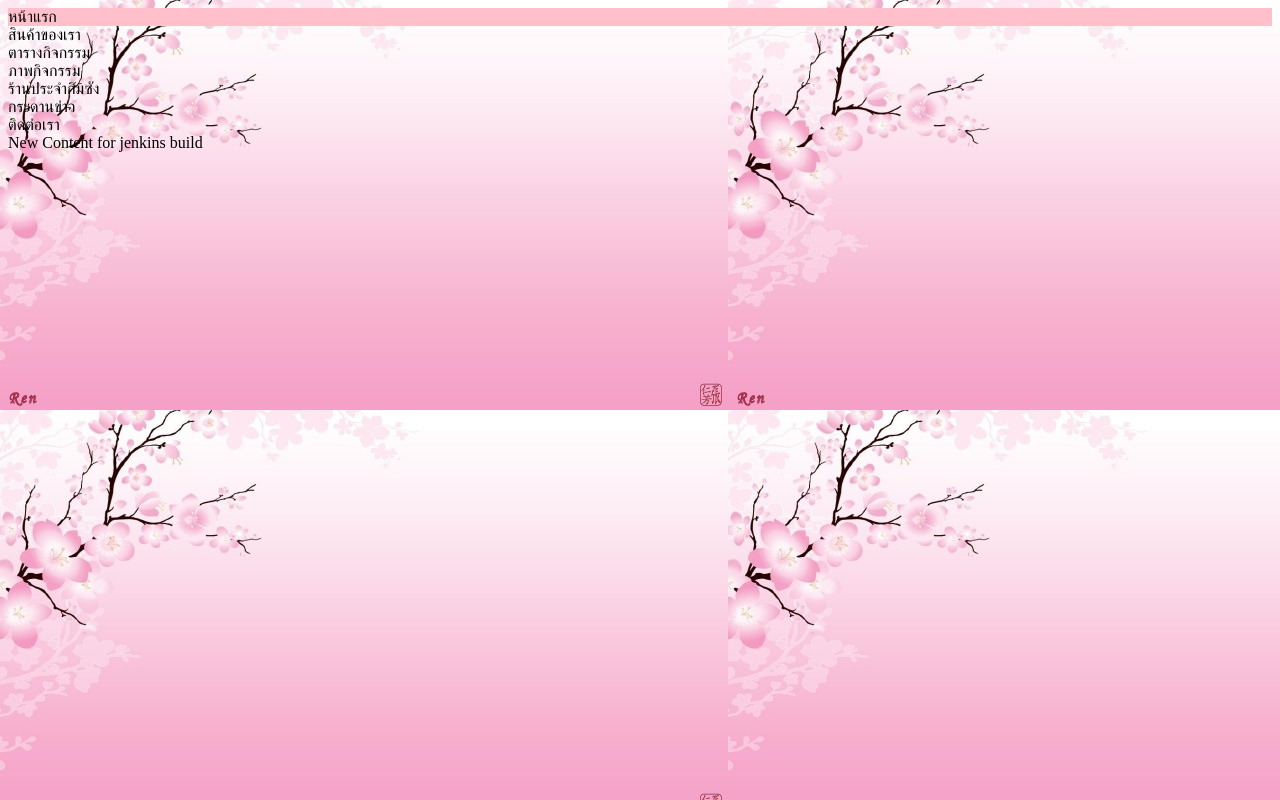
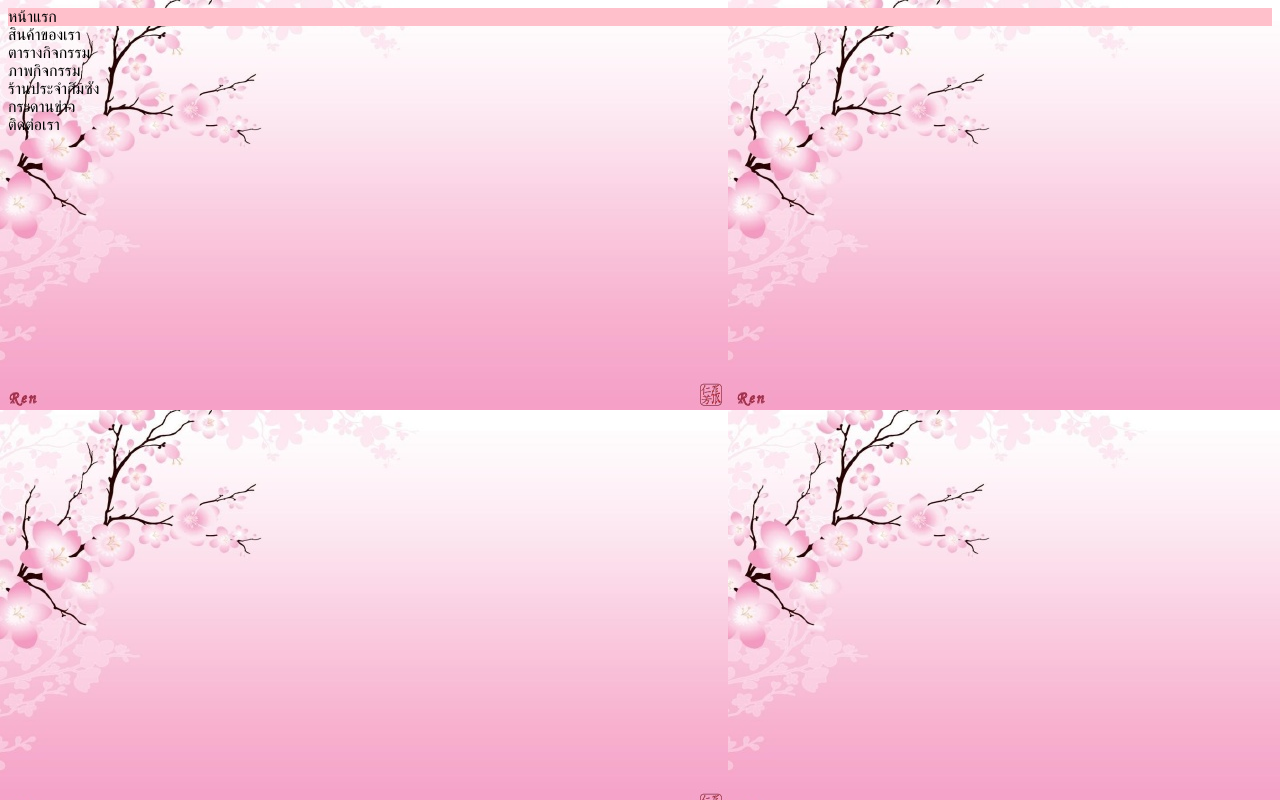
Before and after one commit to gammyp/MyWeb, a plain HTML site: page index.html in a window 1280 px wide. Drawn offline with Linux system fonts and the light colour scheme; files whose address does not match are found by name.

Commit message:
[REMOVE] FOr jenkins test content

```diff
--- a/index.html
+++ b/index.html
@@ -17,7 +17,7 @@
             <div class="bar">ติดต่อเรา</div>
         </nav>
         <div>
-            New Content for jenkins build
+
         </div>
     </body>
 </html>
```
